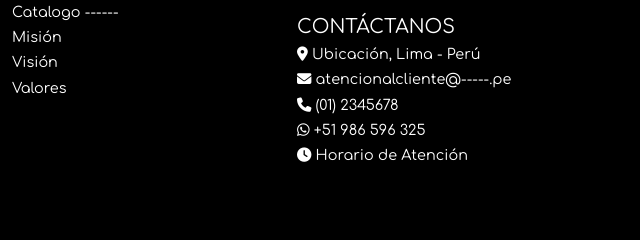
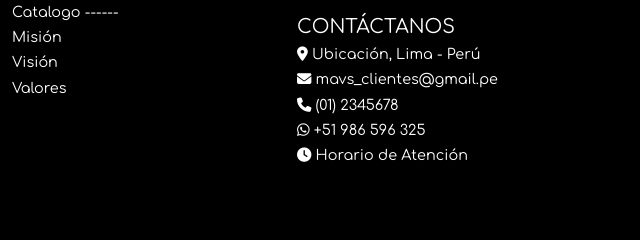
Before and after one commit to andreapg22/WebPage, a plain HTML site: page licencias.html in a window 1280 px wide. Shown: the part 1428-1668 px from the top of the page, 640-1280 px from the left. Drawn offline with nearby package versions, Linux system fonts and the light colour scheme.

Commit message:
Update licencias.html

```diff
--- a/licencias.html
+++ b/licencias.html
@@ -162,7 +162,7 @@
                     <br>
                     <h3 class="h3_titulo"> CONTÁCTANOS </h3>
                     <h4> <i class="fa-solid fa-location-dot"></i> Ubicación, Lima - Perú</h4>
-                    <h4><i class="fa-solid fa-envelope"></i> atencionalcliente@-----.pe</h4>
+                    <h4><i class="fa-solid fa-envelope"></i> mavs_clientes@gmail.pe</h4>
                     <h4> <i class="fa-solid fa-phone"></i> (01) 2345678</h4>
                     <h4> <i class="fa-brands fa-whatsapp"></i> +51 986 596 325</h4>
                     <h4> <i class="fa-solid fa-clock"></i> Horario de Atención</h4>
```
